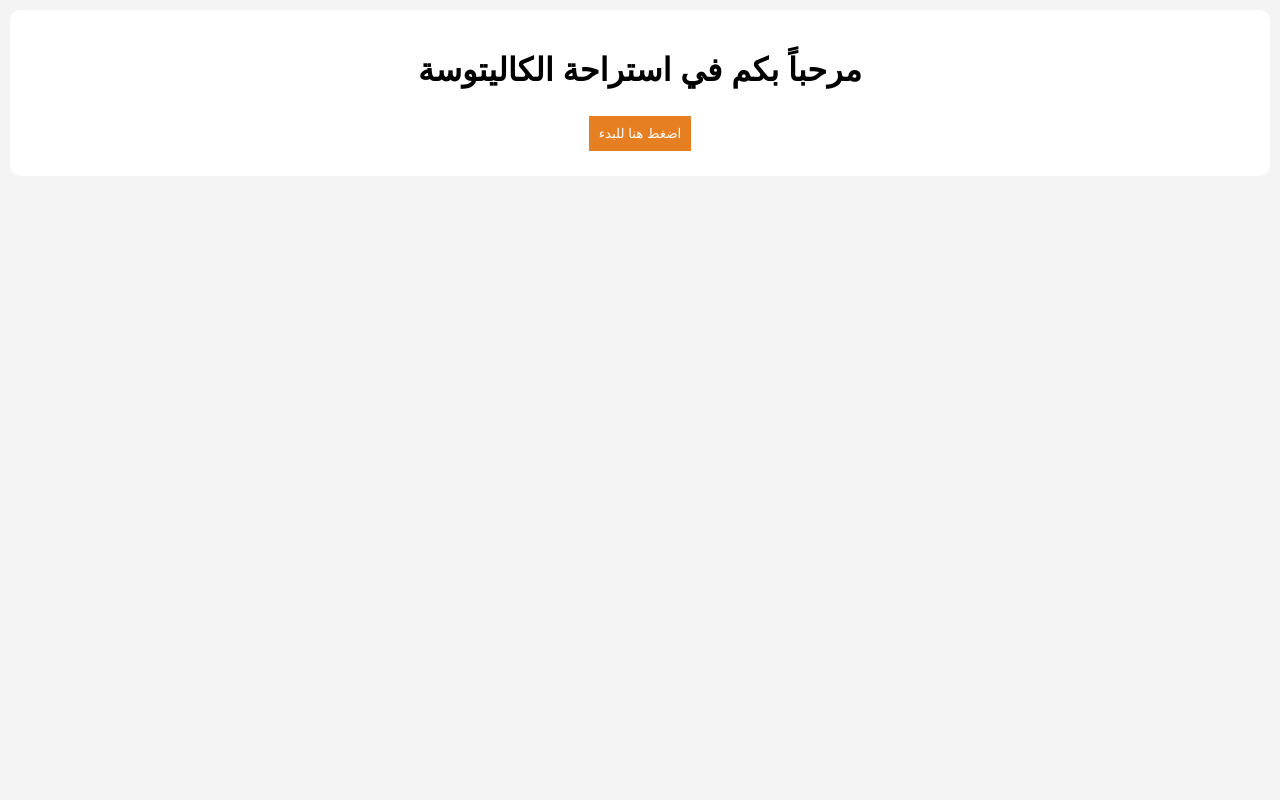
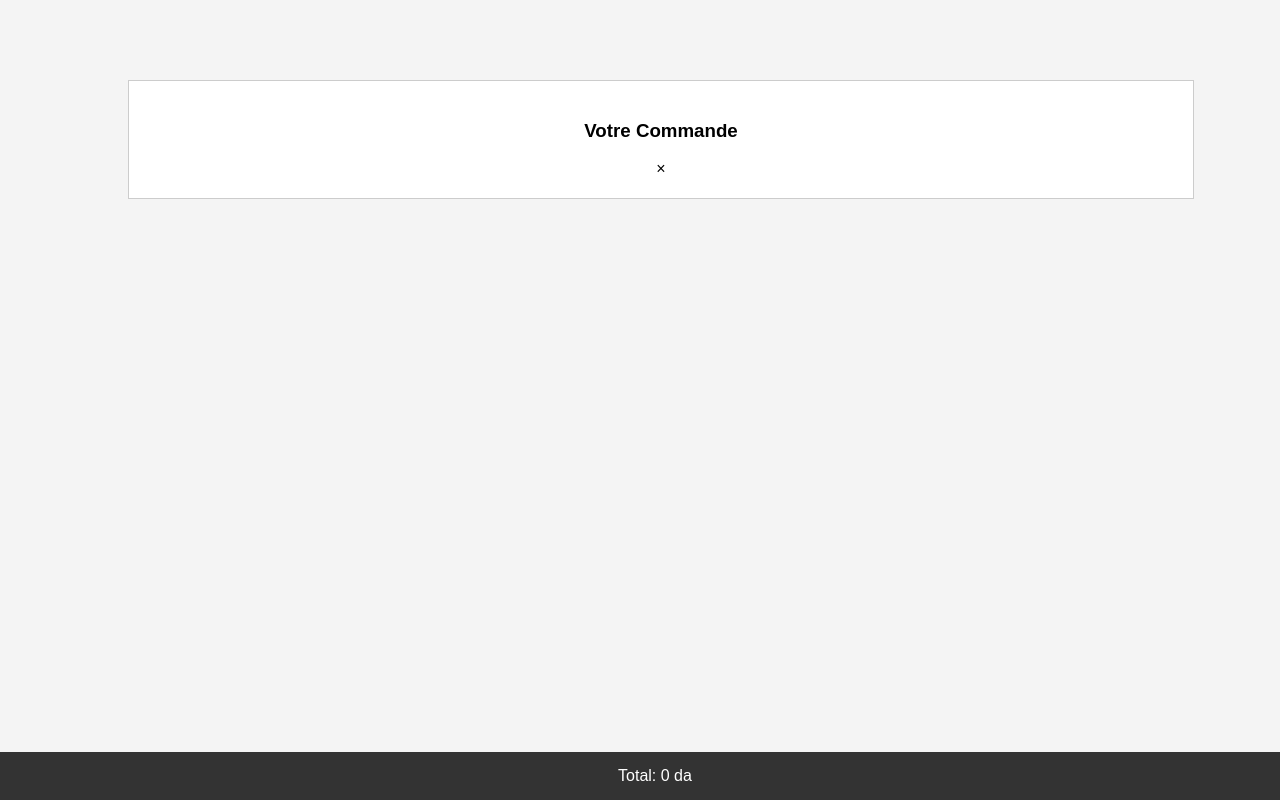
Before and after one commit to achrafghomriane1-collab/Eucalyptus-restaurant-, a plain HTML site: page index.html in a window 1280 px wide. Drawn offline with Linux system fonts and the light colour scheme.

Commit message:
Update index.html

```diff
--- a/index.html
+++ b/index.html
@@ -1,36 +1,32 @@
 <!DOCTYPE html>
-<html lang="ar" dir="rtl">
+<html lang="fr" dir="ltr">
 <head>
     <meta charset="UTF-8">
+    <meta name="viewport" content="width=device-width, initial-scale=1.0">
     <title>استراحة الكاليتوسة</title>
     <link rel="stylesheet" href="style.css">
 </head>
 <body>
 
-    <div id="page1" class="page" style="display:block;">
-        <h1>مرحباً بكم في استراحة الكاليتوسة</h1>
-        <button onclick="showPage('page2')">اضغط هنا للبدء</button>
-    </div>
+    <main id="app">
+        </main>
 
-    <div id="page2" class="page" style="display:none;">
-        <h2>يرجى إدخال رقم الطاولة</h2>
-        <input type="number" id="table-number" placeholder="رقم الطاولة">
-        <button onclick="showPage('page3')">استمرار</button>
-    </div>
+    <footer id="cart-footer" class="hidden">
+        <div id="total-container" onclick="showCartModal()">
+            <span>Total:</span>
+            <span id="total-price">0</span> da
+        </div>
+    </footer>
 
-    <div id="page3" class="page" style="display:none;">
-        <h2>القائمة</h2>
-        <div id="category-buttons"></div>
-        <div id="category-items"></div>
-        <div id="cart-footer" onclick="toggleCart()">إجمالي الطلب: <span id="total-price">0</span> DA</div>
-    </div>
-
-    <div id="cart-modal" style="display:none; position:fixed; bottom:60px; width:100%; background:white; padding:20px; border-top:2px solid #ccc;">
-        <h3>طلباتك:</h3>
-        <div id="cart-items"></div>
-        <p>الإجمالي: <span id="final-total">0</span> DA</p>
-        <button id="send-order-btn" onclick="sendOrder()">إرسال الطلب</button>
-        <p id="confirmation-message" style="display:none; color:green;">تم إرسال طلبك بنجاح!</p>
+    <div id="cart-modal" class="modal hidden">
+        <div class="modal-content">
+            <div class="modal-header">
+                <h3>Votre Commande</h3>
+                <span class="close-btn" onclick="closeCartModal()">&times;</span>
+            </div>
+            <div id="cart-items-list">
+                </div>
+        </div>
     </div>
 
     <script src="script.js"></script>
```
